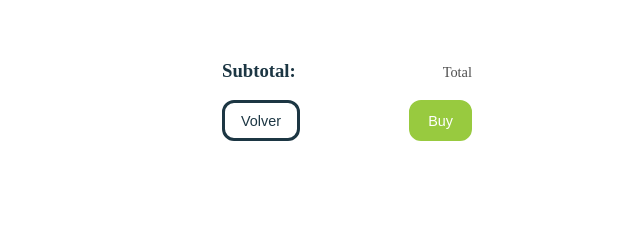
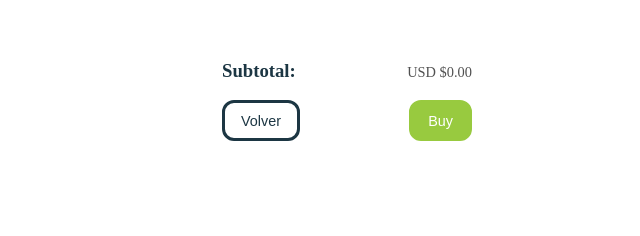
Before and after one commit to alfredomtzg/gatsbyecommerce, a Gatsby site: page /cart in a window 1280 px wide. Shown: the part 212-448 px from the top of the page, 640-1280 px from the left. Built offline with nearby package versions, Linux system fonts and the light colour scheme; Gatsby itself is replaced by a stand-in of ours.

Commit message:
useEffect

```diff
--- a/src/components/Cart.js
+++ b/src/components/Cart.js
@@ -14,6 +14,10 @@ export default function Cart() {
       cart.reduce((acc, current) => acc + current.price * current.quantity, 0)
     )
   }
+
+  useEffect(() => {
+    getTotal()
+  }, [])
 
   return (
     <StyledCart>
@@ -41,7 +45,7 @@ export default function Cart() {
       <nav>
         <div>
           <h3> Subtotal: </h3>
-          <small>Total</small>
+          <small>USD {priceFormat(total)}</small>
         </div>
         <div>
           <Link to='/'>
```
